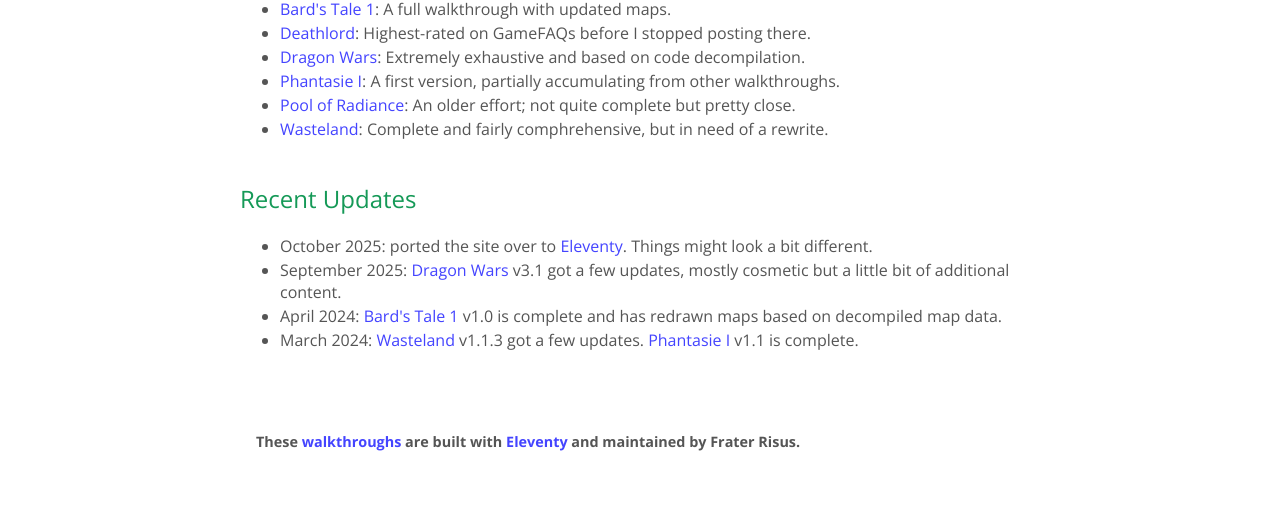
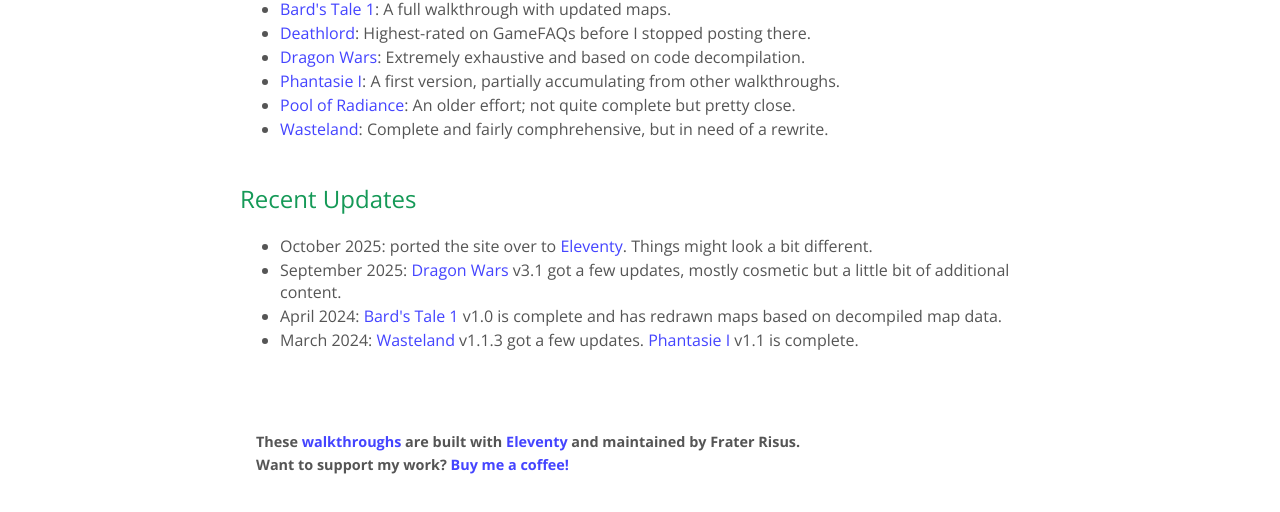
Before and after one commit to fraterrisus/walkthroughs, an Eleventy site: page index.md in a window 1280 px wide. Shown: the part 472-984 px from the top of the page. Built offline with nearby package versions, Linux system fonts and the light colour scheme; Eleventy itself is replaced by a stand-in of ours; files that its build step writes are made by us from their sources; what @sindresorhus/slugify, eleventy-plugin-toc, markdown-it-decorate, markdown-it-multimd-table would draw is missing.

Commit message:
header/footer metadata

```diff
--- a/_includes/footer.html
+++ b/_includes/footer.html
@@ -1,3 +1,4 @@
 <footer class="site-footer">
-  These <a href="https://github.com/fraterrisus/walkthroughs">walkthroughs</a> are built with <a href="https://www.11ty.dev">Eleventy</a> and maintained by <b>Frater Risus</b>.
+  These <a href="https://github.com/fraterrisus/walkthroughs">walkthroughs</a> are built with <a href="https://www.11ty.dev">Eleventy</a> and maintained by <b>Frater Risus</b>.<br/>
+  Want to support my work? <a href="https://buymeacoffee.com/fraterrisus">Buy me a coffee!</a>
 </footer>
--- a/_includes/layouts/front.html
+++ b/_includes/layouts/front.html
@@ -11,6 +11,7 @@
     <meta name="theme-color" content="#157878">
     <meta name="apple-mobile-web-app-status-bar-style" content="black-translucent">
     <link rel="stylesheet" href="/bundle.css">
+    <link rel="me" href="https://indieweb.social/@fraterrisus">
   </head>
   <body>
     <a id="skip-to-content" href="#content">Skip to the content.</a>
```
Also changed, not shown: _includes/layouts/default.html (+1 -0 lines).
